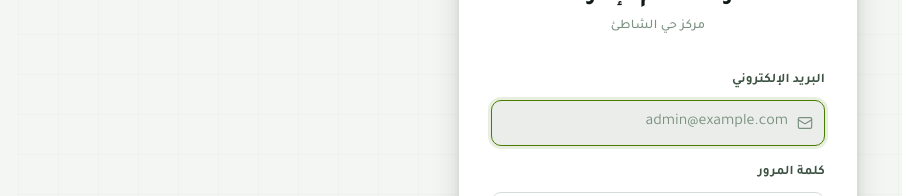
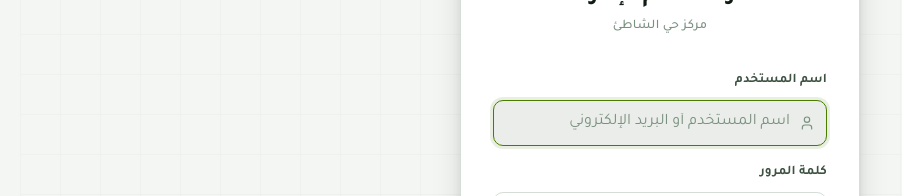
Before and after one commit to alshaty692/alshati-booking, a Next.js app: page /admin/login in a window 1280 px wide. Shown: the part 286-482 px from the top of the page, without its empty margins (64-966 px from the left). Built offline with nearby package versions, Linux system fonts and the light colour scheme.

Commit message:
fix(login): accept username or email - auto-convert to @alshati.internal if no @ present

```diff
--- a/src/app/admin/login/page.tsx
+++ b/src/app/admin/login/page.tsx
@@ -1,7 +1,7 @@
 'use client'
 import { Suspense, useState, useEffect } from 'react'
 import { useRouter, useSearchParams } from 'next/navigation'
-import { LogIn, ShieldCheck, Mail, Lock, AlertCircle, ShieldOff } from 'lucide-react'
+import { LogIn, ShieldCheck, User, Lock, AlertCircle, ShieldOff } from 'lucide-react'
 import { createClient } from '@/lib/supabase/client'
 import ThemeToggle from '@/components/ui/ThemeToggle'
 
@@ -13,7 +13,7 @@ function LoginForm() {
   const router = useRouter()
   const searchParams = useSearchParams()
   const isUnauthorized = searchParams.get('error') === 'unauthorized'
-  const [email, setEmail] = useState('')
+  const [identifier, setIdentifier] = useState('')   // اسم مستخدم أو بريد كامل
   const [password, setPassword] = useState('')
   const [error, setError] = useState('')
   const [loading, setLoading] = useState(false)
@@ -32,8 +32,13 @@ function LoginForm() {
     setLoading(true)
     try {
       const supabase = createClient()
+      // لو المُدخَل يحتوي @ → بريد حقيقي (حساب المدير القديم)
+      // لو بدون @ → اسم مستخدم داخلي → يُحوَّل لـ username@alshati.internal
+      const email = identifier.includes('@')
+        ? identifier.trim()
+        : `${identifier.trim()}@alshati.internal`
       const { error: authError } = await supabase.auth.signInWithPassword({ email, password })
-      if (authError) { setError('البريد الإلكتروني أو كلمة المرور غير صحيحة'); return }
+      if (authError) { setError('اسم المستخدم أو كلمة المرور غير صحيحة'); return }
       router.push('/admin')
       router.refresh()
     } catch {
@@ -57,23 +62,27 @@ function LoginForm() {
       {/* النموذج */}
       <form onSubmit={handleLogin} id="admin-login-form" className="al-login-form">
 
-        {/* البريد */}
+        {/* اسم المستخدم أو البريد */}
         <div className="al-field">
-          <label htmlFor="admin-email" className="al-field-label">
-            البريد الإلكتروني
+          <label htmlFor="admin-identifier" className="al-field-label">
+            اسم المستخدم
           </label>
           <div className="al-field-wrap">
-            <Mail size={16} strokeWidth={1.75} className="al-field-icon" />
+            <User size={16} strokeWidth={1.75} className="al-field-icon" />
             <input
-              id="admin-email"
-              type="email"
+              id="admin-identifier"
+              type="text"
               className="input al-field-input"
-              value={email}
-              onChange={e => setEmail(e.target.value)}
+              value={identifier}
+              onChange={e => setIdentifier(e.target.value)}
               required
               autoFocus
-              placeholder="admin@example.com"
+              placeholder="اسم المستخدم أو البريد الإلكتروني"
               dir="ltr"
+              autoComplete="username"
+              autoCapitalize="none"
+              autoCorrect="off"
+              spellCheck={false}
             />
           </div>
         </div>
```
